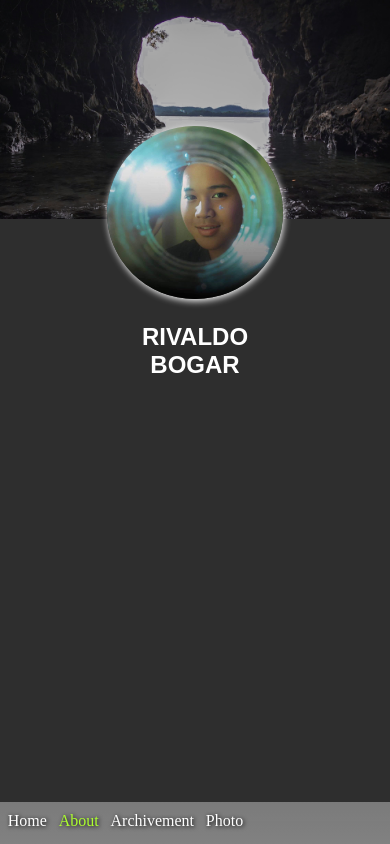
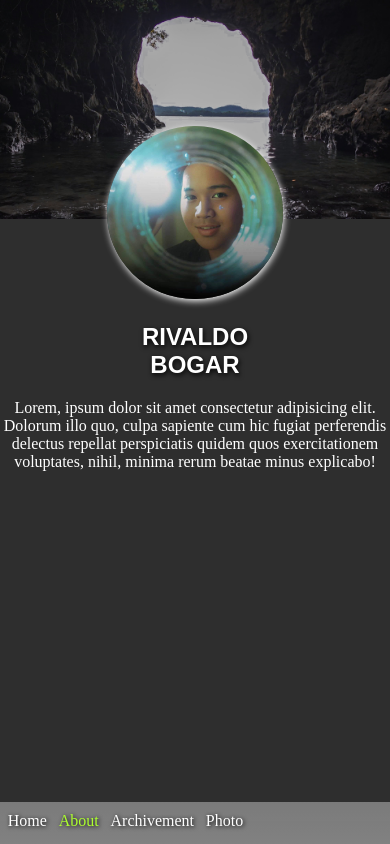
Before and after one commit to rivaldo-bogar/rivaldo-bogar.github.io, a website: page Myportofolio/page/about/about.html in a window 390 px wide. Drawn offline with Linux system fonts and the light colour scheme.

Commit message:
make text intro bottom name

```diff
--- a/Myportofolio/page/about/about.css
+++ b/Myportofolio/page/about/about.css
@@ -49,6 +49,14 @@
         color: white;
        font-family: Arial, Helvetica, sans-serif;
         text-align: center;
+        text-shadow: 1px 2px 5px black;
+    }
+    .textintrobox{
+
+    }
+    .textintro {
+        text-align: center;
+        color: white;
     }
 
     .profileimg {
--- a/Myportofolio/page/about/about.html
+++ b/Myportofolio/page/about/about.html
@@ -17,8 +17,11 @@
         <img src="bgprofil/profil.jpg" alt="" class="profileimg">
         <h2 class="myname">RIVALDO BOGAR</h2>
     </div>
-    <div class="textintro">
-        <p></p>
+    <div class="textintrobox">
+        <p class="textintro">Lorem, ipsum dolor sit amet consectetur adipisicing elit. Dolorum illo quo, culpa sapiente
+            cum hic fugiat
+            perferendis delectus repellat perspiciatis quidem quos exercitationem voluptates, nihil, minima rerum beatae
+            minus explicabo!</p>
     </div>
 
 
```
